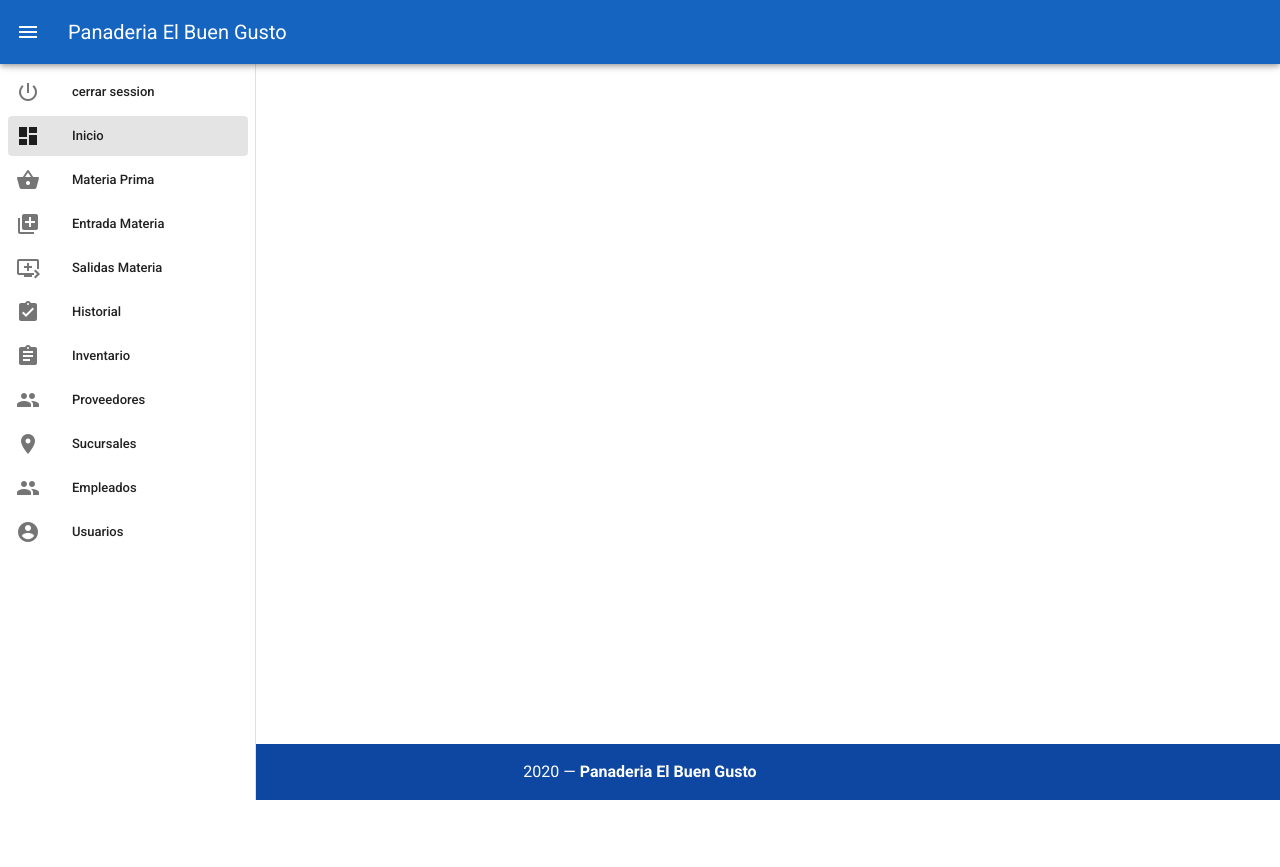
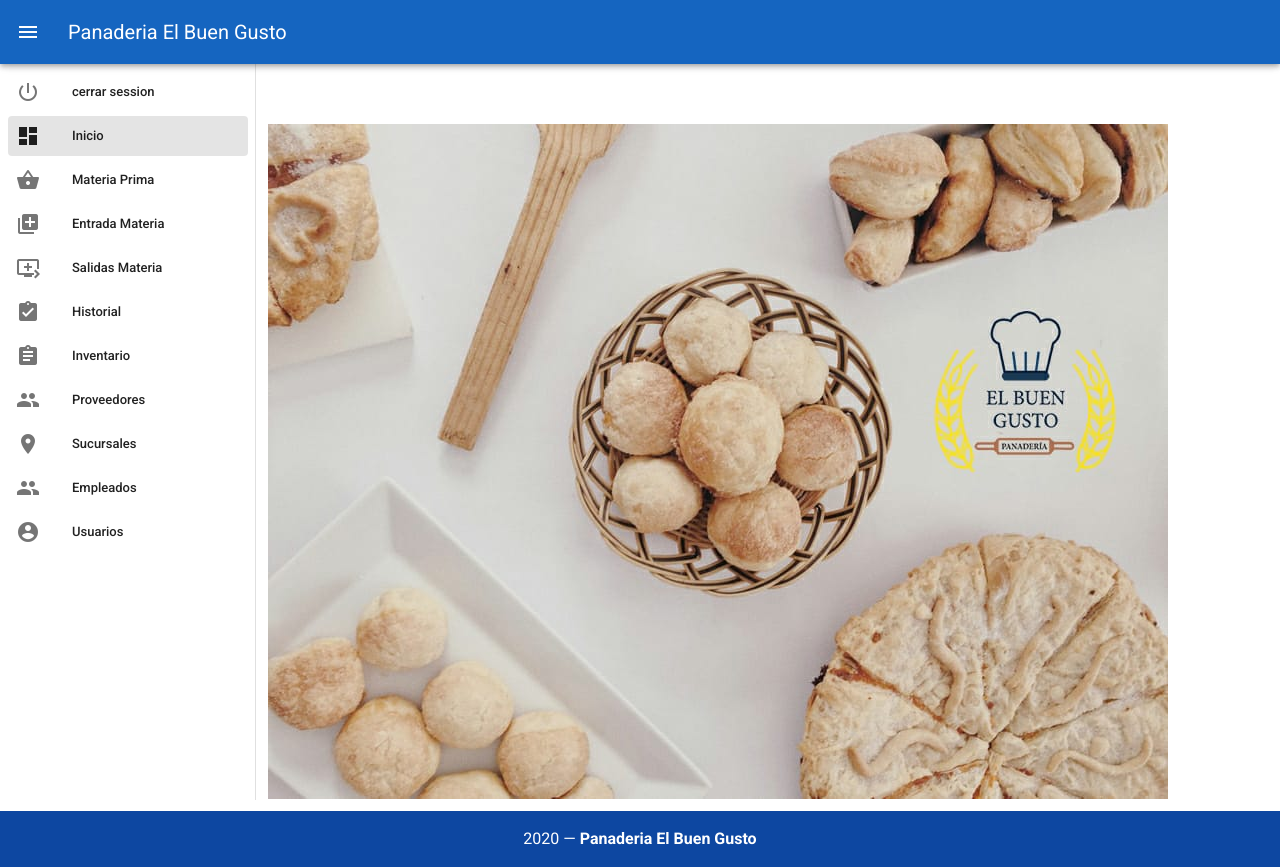
Before and after one commit to BalmoreRamirez/PanaderiaElBuenGusto_F, a Vue app: page / in a window 1280 px wide. Before the commit the page ends 800 px from the top, so only its background shows below. Built offline with nearby package versions, Linux system fonts and the light colour scheme; sample sign-in values are in the browser's storage.

Commit message:
foto en home

```diff
--- a/src/components/HelloWorld.vue
+++ b/src/components/HelloWorld.vue
@@ -1,7 +1,7 @@
 <template>
   <v-container>
     <v-row>
-
+   <img src="../assets/Home.jpeg">
     </v-row>
   </v-container>
 </template>
```
Also changed, not shown: src/assets/Home.jpeg (added).
